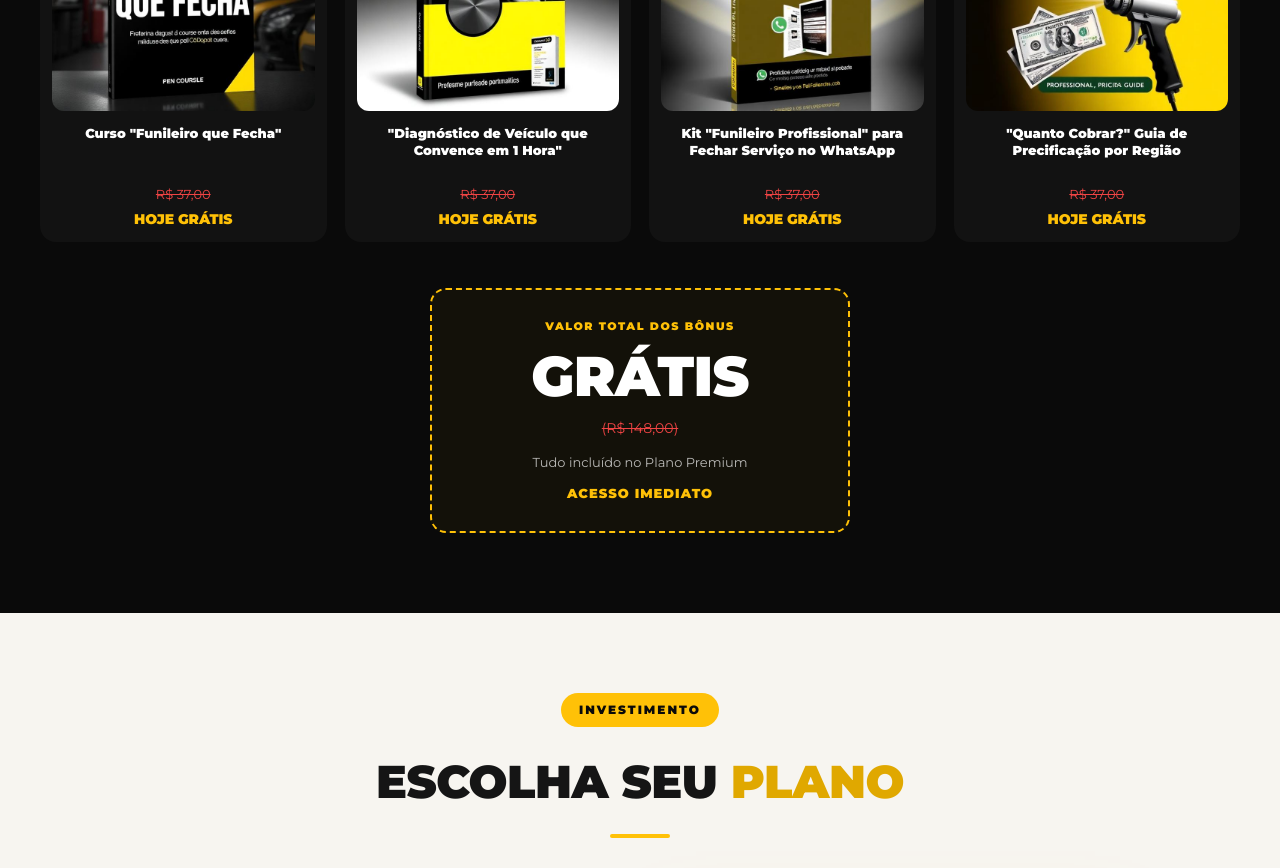
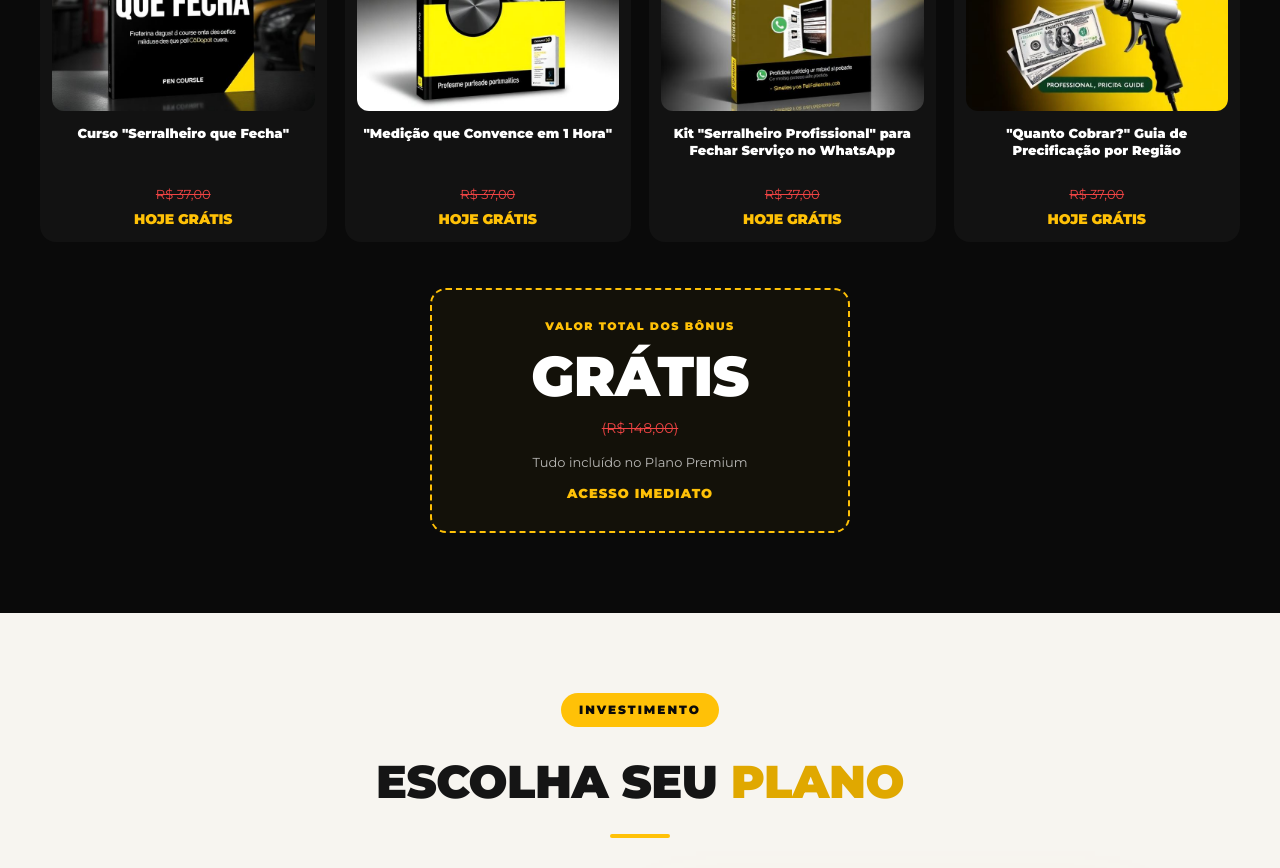
Before and after one commit to vitorgabrielvianna41-hue/remix-of-remix-of-remix-of-remix-of-remix-of-remix-hub-explorer, a React (Vite) app: page / in a window 1280 px wide. Shown: the part 4560-5428 px from the top of the page. Built offline with nearby package versions, Linux system fonts and the light colour scheme.

Commit message:
Changes
Co-authored-by: vitorgabrielvianna41-hue <230800934+vitorgabrielvianna41-hue@users.noreply.github.com>

```diff
--- a/src/routes/index.tsx
+++ b/src/routes/index.tsx
@@ -734,9 +734,9 @@ function Included() {
 /* ---------- BONUSES ---------- */
 function Bonuses() {
   const items = [
-    { title: 'Curso "Funileiro que Fecha"', img: bonus1Img, value: "R$ 37,00" },
-    { title: '"Diagnóstico de Veículo que Convence em 1 Hora"', img: bonus2Img, value: "R$ 37,00" },
-    { title: 'Kit "Funileiro Profissional" para Fechar Serviço no WhatsApp', img: bonus3Img, value: "R$ 37,00" },
+    { title: 'Curso "Serralheiro que Fecha"', img: bonus1Img, value: "R$ 37,00" },
+    { title: '"Medição que Convence em 1 Hora"', img: bonus2Img, value: "R$ 37,00" },
+    { title: 'Kit "Serralheiro Profissional" para Fechar Serviço no WhatsApp', img: bonus3Img, value: "R$ 37,00" },
     { title: '"Quanto Cobrar?" Guia de Precificação por Região', img: bonus4Img, value: "R$ 37,00" },
   ];
 
```
